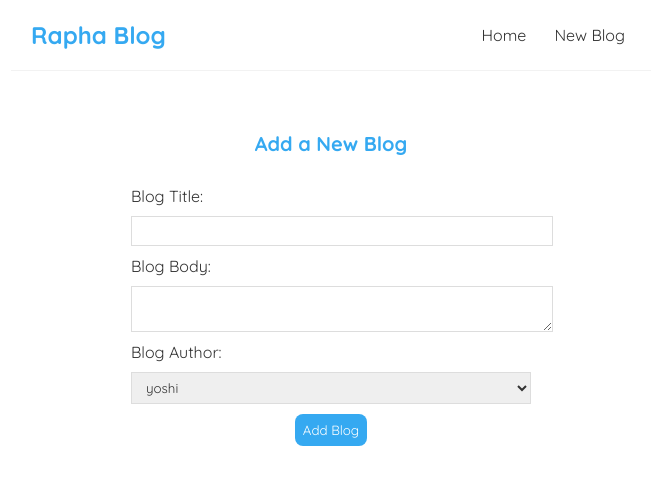
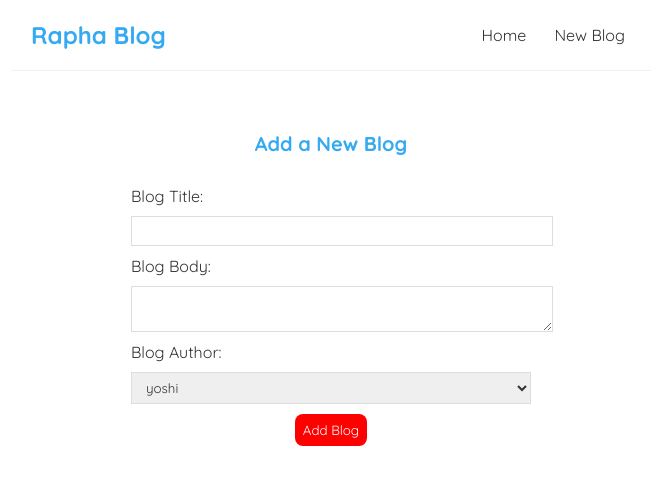
Before and after one commit to phael90/blog-app, a React (Create React App) app: page /create in a window 1280 px wide. Shown: the top 484 px of the page, without its empty margins (309-964 px from the left). Built offline with nearby package versions, Linux system fonts and the light colour scheme.

Commit message:
feat: POC imppplement styled-components

```diff
--- a/src/Routes/Create/Create.js
+++ b/src/Routes/Create/Create.js
@@ -1,5 +1,6 @@
 import React, { useState } from 'react';
 import { useHistory } from 'react-router-dom';
+import { Button } from './Create.styles';
 
 const Create = () => {
   const [title, setTitle] = useState('');
@@ -49,8 +50,8 @@ const Create = () => {
          <option value="mario">mario</option>
          <option value="yoshi">yoshi</option>
       </select>
-      { !isLoading && <button>Add Blog</button> }
-      { isLoading && <button disabled>Adding new blog...</button> }
+      { !isLoading && <Button>Add Blog</Button> }
+      { isLoading && <Button disabled>Adding new blog...</Button> }
 
     </form>
  </div>
--- /dev/null
+++ b/src/Routes/Create/Create.styles.js
@@ -0,0 +1,12 @@
+import styled from "styled-components";
+
+const Button = styled.button`
+  background: red;
+  color: #fff;
+  border: 0px;
+  padding: 8px;
+  border-radius: 8px;
+  cursor: pointer;
+`
+
+export { Button };
--- a/src/index.css
+++ b/src/index.css
@@ -89,11 +89,3 @@
   border: 1px solid #ddd;
   display: block;
 }
-.create button {
-  background: #35a9f1;
-  color: #fff;
-  border: 0px;
-  padding: 8px;
-  border-radius: 8px;
-  cursor: pointer;
-}
```
